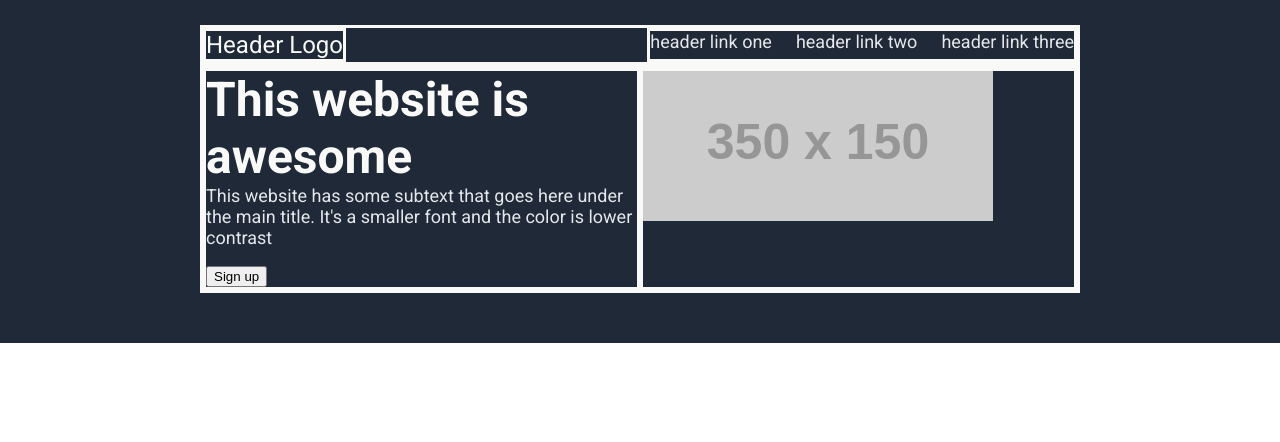
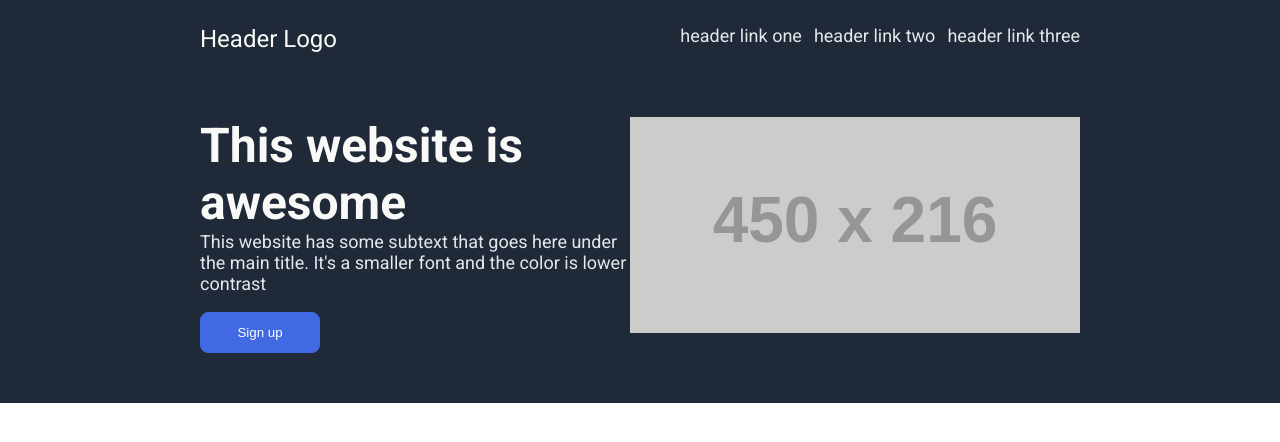
Before and after one commit to tunsmart/landing-page, a plain HTML site: page index.html in a window 1280 px wide. Drawn offline with Linux system fonts and the light colour scheme; placeholder pictures from the web are drawn by us.

Commit message:
Finish Hero section

```diff
--- a/index.html
+++ b/index.html
@@ -23,10 +23,10 @@
             <div class="hero-text">
                 <h1 class="hero-heading">This website is <br>awesome</h1>
                 <p class="hero-subheading">This website has some subtext that goes here under the main title. It's a smaller font and the color is lower contrast</p>
-                <button>Sign up</button>
+                <button class="hero-button">Sign up</button>
             </div>
             <div class="hero-image">
-                <a href=""><img src="https://via.placeholder.com/350x150" alt="This is a placeholder image"></a>
+                <a href=""><img src="https://via.placeholder.com/450x216" alt="This is a placeholder image"></a>
             </div>
         </div>
     </section>
--- a/style.css
+++ b/style.css
@@ -11,19 +11,17 @@ body {
     padding: 25px 200px 50px;
     display: flex;
     flex-direction: column;
-    box-sizing: border-box
+    box-sizing: border-box;
+    gap: 64px;
 }
 
-.hero-section div {
-    border: #F9FAF8 solid;
-}
 
 ul {
     list-style: none;
     margin: 0;
     padding: 0;
     display: flex;
-    gap: 24px;
+    gap: 12px;
 }
 
 a {
@@ -48,15 +46,20 @@ a {
     justify-content: space-between;
 }
 
+
 .hero div {
     flex-basis: 50%;
 }
 
+.hero-image {
+    display: flex;
+    max-width: 100%;
+    height: auto;
+    justify-content: center;
+    align-items: stretch;
+    margin: 0;
+    padding: 0;
 
-
-.hero-image {
-    max-width: 100%;
-    max-height: 100%;
 }
 
 .hero-heading {
@@ -65,7 +68,6 @@ a {
     font-weight:  extra-bold;
     margin: 0;
     padding: 0;
-    display: flex;
 }
 
 .hero-subheading {
@@ -74,3 +76,12 @@ a {
     margin-top: 0;
     padding: 0;
 }
+
+.hero-button {
+    width: 120px;
+    background: royalblue;
+    border-radius: 8px;
+    border: 1px solid royalblue;
+    color: white;
+    padding: 12px;
+  }
```
